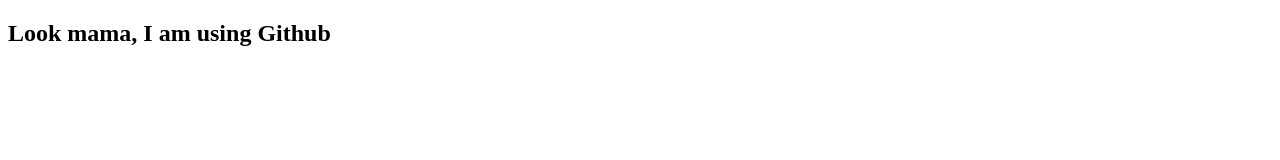
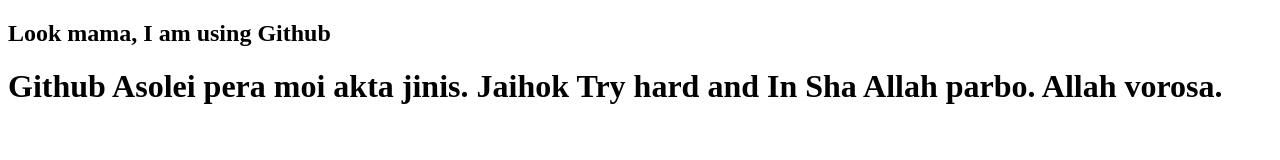
Before and after one commit to TasnimAman/my-first-website, a plain HTML site: page index.html in a window 1280 px wide. Drawn offline with Linux system fonts and the light colour scheme.

Commit message:
added a new header

```diff
--- a/index.html
+++ b/index.html
@@ -7,5 +7,6 @@
 </head>
 <body>
         <h2>Look mama, I am using Github</h2>
+        <h1>Github Asolei pera moi akta jinis. Jaihok Try hard and In Sha Allah parbo. Allah vorosa.</h1>
 </body>
 </html>
```
Also changed, not shown: 1 other file.
